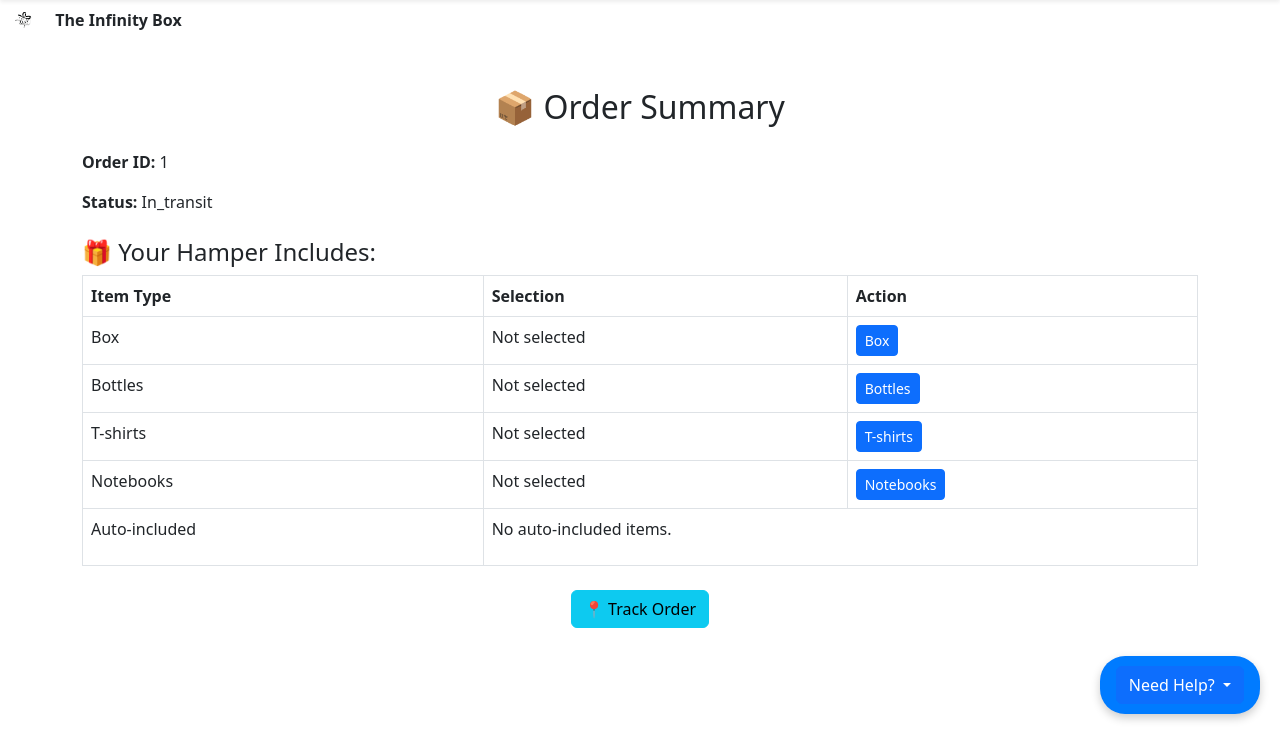
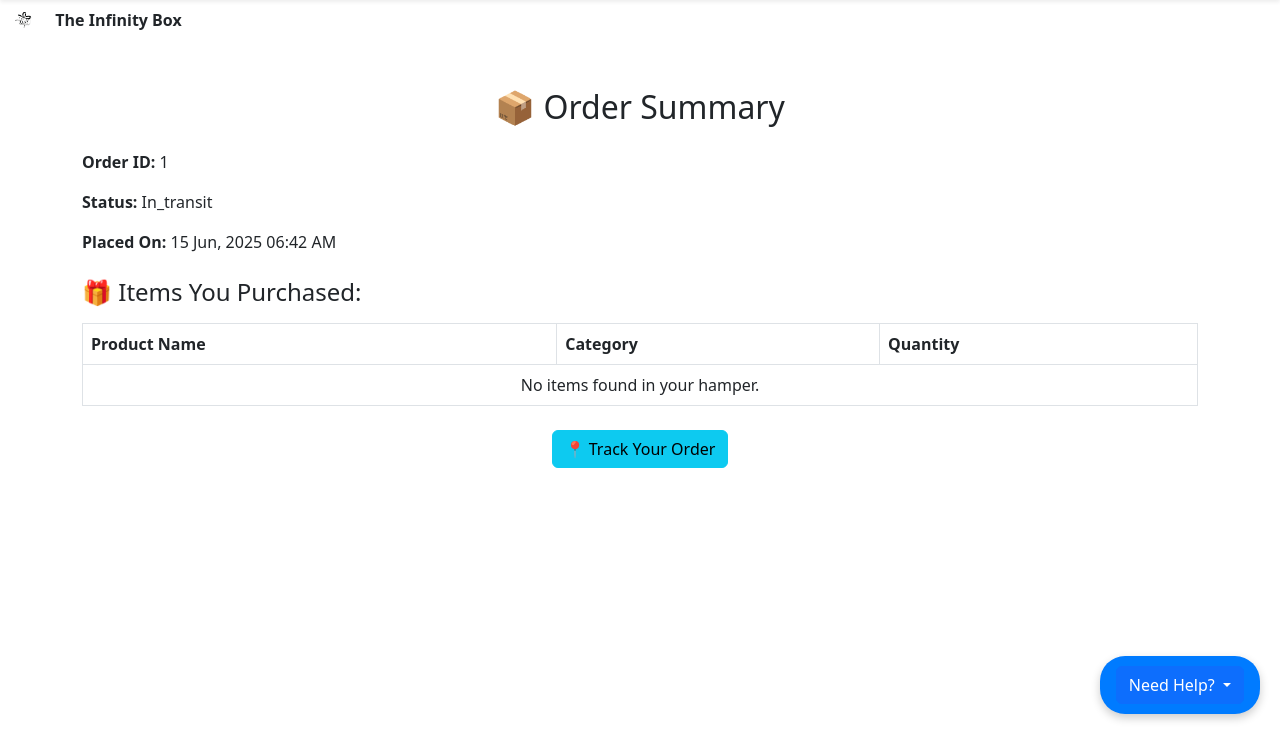
Before and after one commit to VishKhandelwal/GiftEcommerce, a Django app: page /orders/summary/ in a window 1280 px wide. Shown: the part 66-800 px from the top of the page. Run offline with Django 5.2, Linux system fonts and the light colour scheme; a user stored in the database is signed in; data comes from the database, SQL or seed files in the repository; parts of the project's set-up code (start-up, migrations or seed data) failed here and were passed over.

Commit message:
Update all changes

```diff
--- a/orders/templates/orders/summary.html
+++ b/orders/templates/orders/summary.html
@@ -14,82 +14,36 @@
     <div class="mt-4">
       <p><strong>Order ID:</strong> {{ order.id }}</p>
       <p><strong>Status:</strong> {{ order.status|capfirst }}</p>
+      <p><strong>Placed On:</strong> {{ order.order_date|date:"d M, Y H:i A" }}</p>
     </div>
 
-    <h4 class="mt-4">🎁 Your Hamper Includes:</h4>
+    <h4 class="mt-4">🎁 Items You Purchased:</h4>
 
-    <table class="table table-bordered">
+    <table class="table table-bordered mt-3">
       <thead>
         <tr>
-          <th>Item Type</th>
-          <th>Selection</th>
-          <th>Action</th>
+          <th>Product Name</th>
+          <th>Category</th>
+          <th>Quantity</th>
         </tr>
       </thead>
       <tbody>
-        <tr>
-          <td>Box</td>
-          <td>
-            {% if selected_items.Box %}
-              {{ selected_items.Box.product.name }}
-            {% else %}
-              Not selected
-            {% endif %}
-          </td>
-          <td><a href="{% url 'products:choose_box' %}" class="btn btn-sm btn-primary">Box</a></td>
-        </tr>
-        <tr>
-          <td>Bottles</td>
-          <td>
-            {% if selected_items.Bottles %}
-              {{ selected_items.Bottles.product.name }}
-            {% else %}
-              Not selected
-            {% endif %}
-          </td>
-          <td><a href="{% url 'products:choose_items' %}?category=Bottles" class="btn btn-sm btn-primary">Bottles</a></td>
-        </tr>
-        <tr>
-          <td>T-shirts</td>
-          <td>
-            {% if selected_items.Tshirts %}
-              {{ selected_items.Tshirts.product.name }}
-            {% else %}
-              Not selected
-            {% endif %}
-          </td>
-          <td><a href="{% url 'products:choose_items' %}?category=T-shirts" class="btn btn-sm btn-primary">T-shirts</a></td>
-        </tr>
-        <tr>
-          <td>Notebooks</td>
-          <td>
-            {% if selected_items.Notebooks %}
-              {{ selected_items.Notebooks.product.name }}
-            {% else %}
-              Not selected
-            {% endif %}
-          </td>
-          <td><a href="{% url 'products:choose_items' %}?category=Notebooks" class="btn btn-sm btn-primary">Notebooks</a></td>
-        </tr>
-        <tr>
-          <td>Auto-included</td>
-          <td colspan="2">
-            {% if selected_items.AutoIncluded %}
-              <ul>
-                {% for item in selected_items.AutoIncluded %}
-                  <li>{{ item }}</li>
-                {% endfor %}
-              </ul>
-            {% else %}
-              <p>No auto-included items.</p>
-            {% endif %}
-          </td>
-        </tr>
+        {% for item in hamper_items %}
+          <tr>
+            <td>{{ item.product.name }}</td>
+            <td>{{ item.product.type }}</td>
+            <td>{{ item.quantity }}</td>
+          </tr>
+        {% empty %}
+          <tr>
+            <td colspan="3" class="text-center">No items found in your hamper.</td>
+          </tr>
+        {% endfor %}
       </tbody>
     </table>
 
     <div class="text-center mt-4">
-      <a href="{% url 'orders:track_order' %}" class="btn btn-info">📍 Track Order</a>
+      <a href="{% url 'orders:track_order' %}" class="btn btn-info">📍 Track Your Order</a>
     </div>
 
   {% else %}
```
